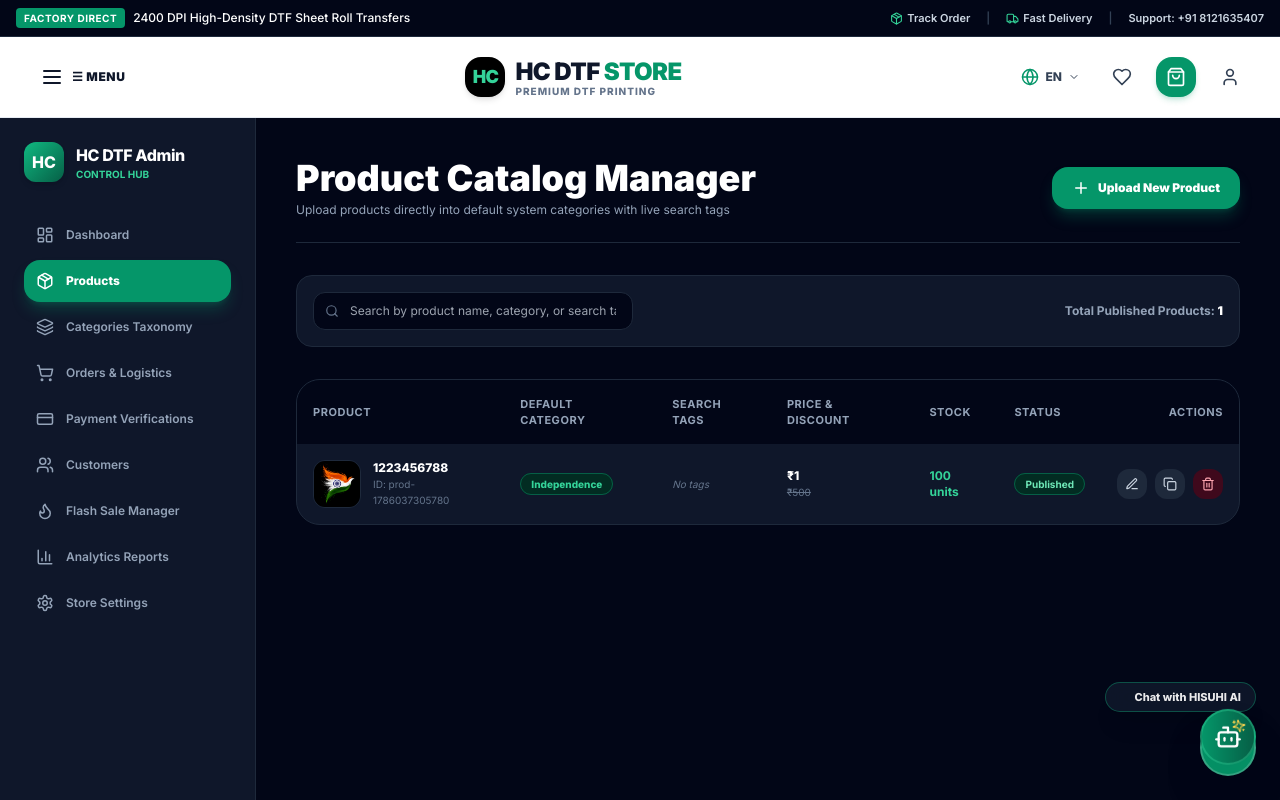
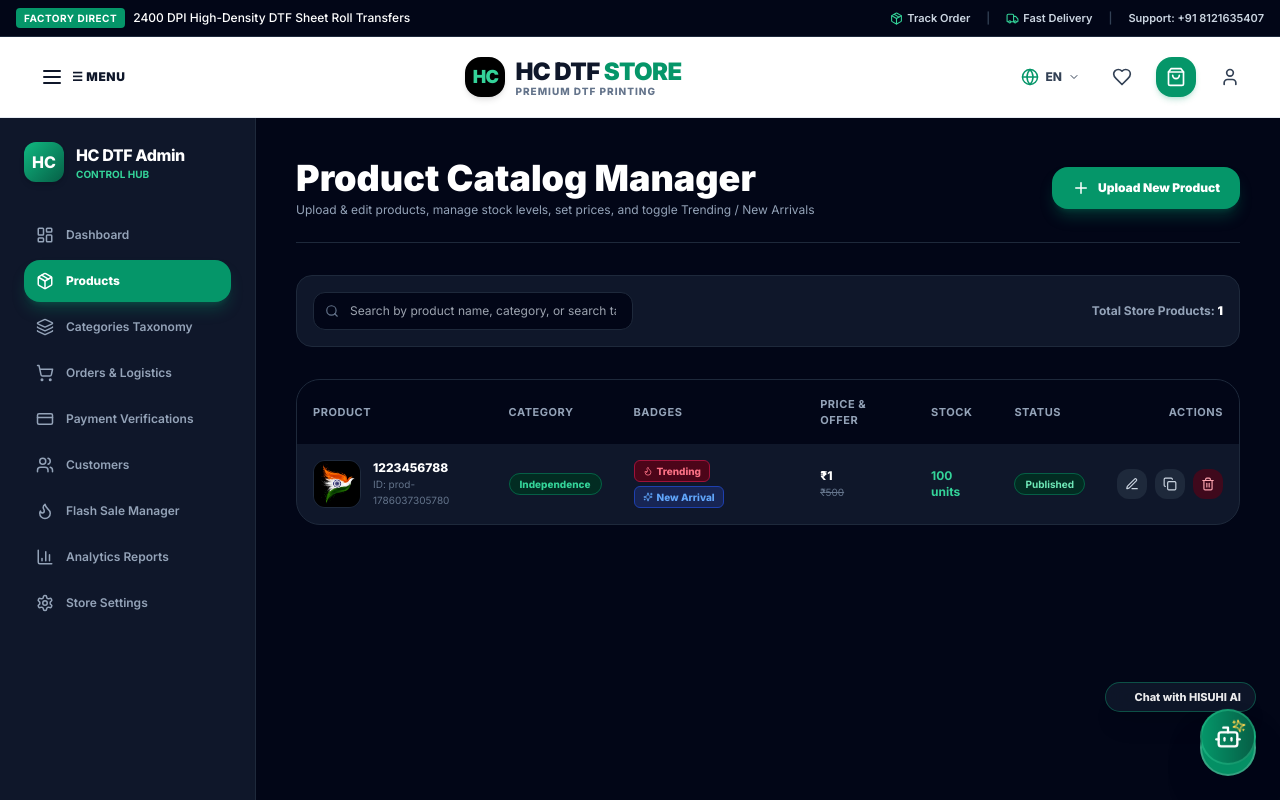
Before and after one commit to c7698347-ctrl/HC-DTF-STORE, a Next.js app: page /admin/products in a window 1280 px wide. Shown: the top 800 px of the page. Built offline with nearby package versions, Linux system fonts and the light colour scheme; sample sign-in values are in the browser's storage.

Commit message:
Finalize Admin Panel complete management system: full CRUD for products, categories, JUKE Heat Press machines, orders, customers, homepage CMS, stock management, and payment settings

```diff
--- a/src/app/admin/products/page.jsx
+++ b/src/app/admin/products/page.jsx
@@ -14,7 +14,9 @@
   Layers,
   Sparkles,
   Tag,
-  AlertCircle
+  AlertCircle,
+  Flame,
+  Star
 } from 'lucide-react';
 import { useStore } from '@/context/StoreContext';
 import { DEFAULT_CATEGORIES } from '@/lib/store';
@@ -35,6 +37,8 @@
   const [stock, setStock] = useState('100');
   const [description, setDescription] = useState('');
   const [status, setStatus] = useState('Published'); // 'Published' or 'Draft'
+  const [isTrending, setIsTrending] = useState(false);
+  const [isNewArrival, setIsNewArrival] = useState(true);
   const [images, setImages] = useState([]);
   const [isDragOver, setIsDragOver] = useState(false);
 
@@ -47,6 +51,8 @@
     setStock('100');
     setDescription('');
     setStatus('Published');
+    setIsTrending(false);
+    setIsNewArrival(true);
     setImages([]);
     setEditingProduct(null);
   };
@@ -91,6 +97,8 @@
       stock: Number(stock) || 0,
       description,
       status,
+      isTrending,
+      isNewArrival,
       images: images.length > 0 ? images : ['https://images.unsplash.com/photo-1618005182384-a83a8bd57fbe?auto=format&fit=crop&q=80&w=800']
     };
 
@@ -114,6 +122,8 @@
     setStock(p.stock);
     setDescription(p.description || '');
     setStatus(p.status || 'Published');
+    setIsTrending(!!p.isTrending);
+    setIsNewArrival(p.isNewArrival !== false);
     setImages(p.images || []);
     setShowAddModal(true);
   };
@@ -134,7 +144,7 @@
       <div className="flex flex-col sm:flex-row items-start sm:items-center justify-between gap-4 border-b border-slate-800 pb-6">
         <div>
           <h1 className="text-2xl sm:text-4xl font-black text-white">Product Catalog Manager</h1>
-          <p className="text-xs text-slate-400 mt-1">Upload products directly into default system categories with live search tags</p>
+          <p className="text-xs text-slate-400 mt-1">Upload & edit products, manage stock levels, set prices, and toggle Trending / New Arrivals</p>
         </div>
 
         <button
@@ -162,7 +172,7 @@
         </div>
 
         <span className="text-xs text-slate-400 font-bold">
-          Total Published Products: <strong className="text-white">{products.length}</strong>
+          Total Store Products: <strong className="text-white">{products.length}</strong>
         </span>
       </div>
 
@@ -173,9 +183,9 @@
             <thead className="bg-slate-950 text-slate-400 uppercase tracking-wider font-bold text-[11px]">
               <tr>
                 <th className="p-4">Product</th>
-                <th className="p-4">Default Category</th>
-                <th className="p-4">Search Tags</th>
-                <th className="p-4">Price & Discount</th>
+                <th className="p-4">Category</th>
+                <th className="p-4">Badges</th>
+                <th className="p-4">Price & Offer</th>
                 <th className="p-4">Stock</th>
                 <th className="p-4">Status</th>
                 <th className="p-4 text-right">Actions</th>
@@ -213,18 +223,19 @@
                       </span>
                     </td>
 
-                    <td className="p-4 max-w-xs">
-                      {Array.isArray(p.tags) && p.tags.length > 0 ? (
-                        <div className="flex flex-wrap gap-1">
-                          {p.tags.slice(0, 4).map((t, idx) => (
-                            <span key={idx} className="px-2 py-0.5 bg-slate-950 text-slate-300 text-[10px] rounded font-mono">
-                              #{t}
-                            </span>
-                          ))}
-                        </div>
-                      ) : (
-                        <span className="text-[10px] text-slate-500 italic">No tags</span>
-                      )}
+                    <td className="p-4">
+                      <div className="flex flex-wrap gap-1">
+                        {p.isTrending && (
+                          <span className="px-2 py-0.5 bg-rose-950 text-rose-400 text-[10px] font-extrabold rounded-md flex items-center gap-1 border border-rose-800">
+                            <Flame size={10} /> Trending
+                          </span>
+                        )}
+                        {p.isNewArrival !== false && (
+                          <span className="px-2 py-0.5 bg-blue-950 text-blue-400 text-[10px] font-extrabold rounded-md flex items-center gap-1 border border-blue-800">
+                            <Sparkles size={10} /> New Arrival
+                          </span>
+                        )}
+                      </div>
                     </td>
 
                     <td className="p-4">
@@ -235,8 +246,8 @@
                     </td>
 
                     <td className="p-4">
-                      <span className={`font-bold ${p.stock > 10 ? 'text-emerald-400' : 'text-amber-400'}`}>
-                        {p.stock} units
+                      <span className={`font-bold ${p.stock > 10 ? 'text-emerald-400' : p.stock > 0 ? 'text-amber-400' : 'text-rose-400 font-black'}`}>
+                        {p.stock > 0 ? `${p.stock} units` : 'OUT OF STOCK'}
                       </span>
                     </td>
 
@@ -312,9 +323,9 @@
                 />
               </div>
 
-              {/* Category Dropdown (SYSTEM DEFAULT CATEGORIES ONLY) */}
+              {/* Category Dropdown */}
               <div>
-                <label className="block text-slate-300 font-bold mb-1.5">Default Category (Dropdown Only) *</label>
+                <label className="block text-slate-300 font-bold mb-1.5">Category *</label>
                 <select
                   value={categoryId}
                   onChange={(e) => setCategoryId(e.target.value)}
@@ -324,7 +335,33 @@
                     <option key={cat.id} value={cat.id}>{cat.name}</option>
                   ))}
                 </select>
-                <p className="text-[11px] text-slate-500 mt-1">Select one of the 10 immutable system categories.</p>
+              </div>
+
+              {/* Badges Toggle: New Arrival & Trending */}
+              <div className="grid grid-cols-2 gap-4 p-4 bg-slate-950 rounded-2xl border border-slate-800">
+                <label className="flex items-center gap-2 cursor-pointer">
+                  <input
+                    type="checkbox"
+                    checked={isNewArrival}
+                    onChange={(e) => setIsNewArrival(e.target.checked)}
+                    className="w-4 h-4 text-emerald-500 rounded"
+                  />
+                  <span className="font-extrabold text-white flex items-center gap-1">
+                    <Sparkles size={14} className="text-blue-400" /> Mark as New Arrival
+                  </span>
+                </label>
+
+                <label className="flex items-center gap-2 cursor-pointer">
+                  <input
+                    type="checkbox"
+                    checked={isTrending}
+                    onChange={(e) => setIsTrending(e.target.checked)}
+                    className="w-4 h-4 text-emerald-500 rounded"
+                  />
+                  <span className="font-extrabold text-white flex items-center gap-1">
+                    <Flame size={14} className="text-rose-400" /> Mark as Trending
+                  </span>
+                </label>
               </div>
 
               {/* Search Tags */}
@@ -340,7 +377,6 @@
                   onChange={(e) => setTags(e.target.value)}
                   className="w-full bg-slate-950 border border-slate-800 rounded-2xl p-3 text-slate-200 focus:outline-none focus:border-emerald-500 font-mono"
                 />
-                <p className="text-[11px] text-slate-500 mt-1">Tags enable instant search matches. Tags will NEVER create category cards.</p>
               </div>
 
               {/* Price & Offer Price & Stock */}
```
